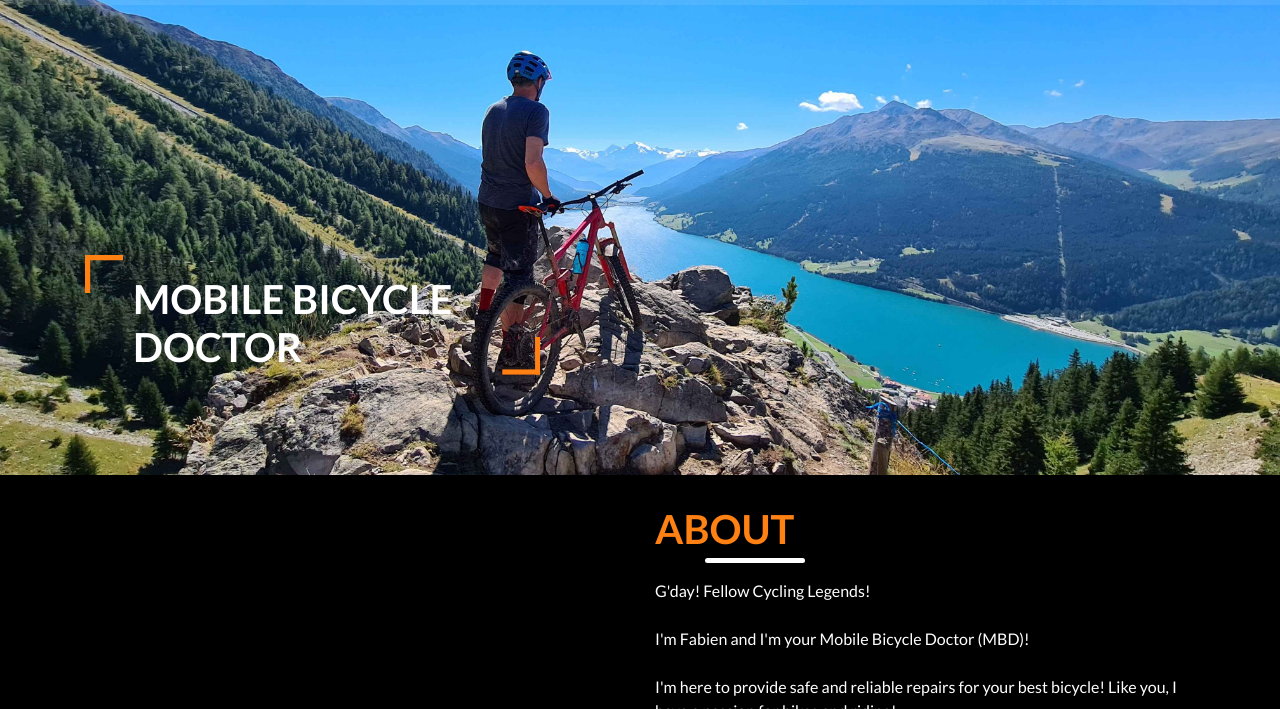
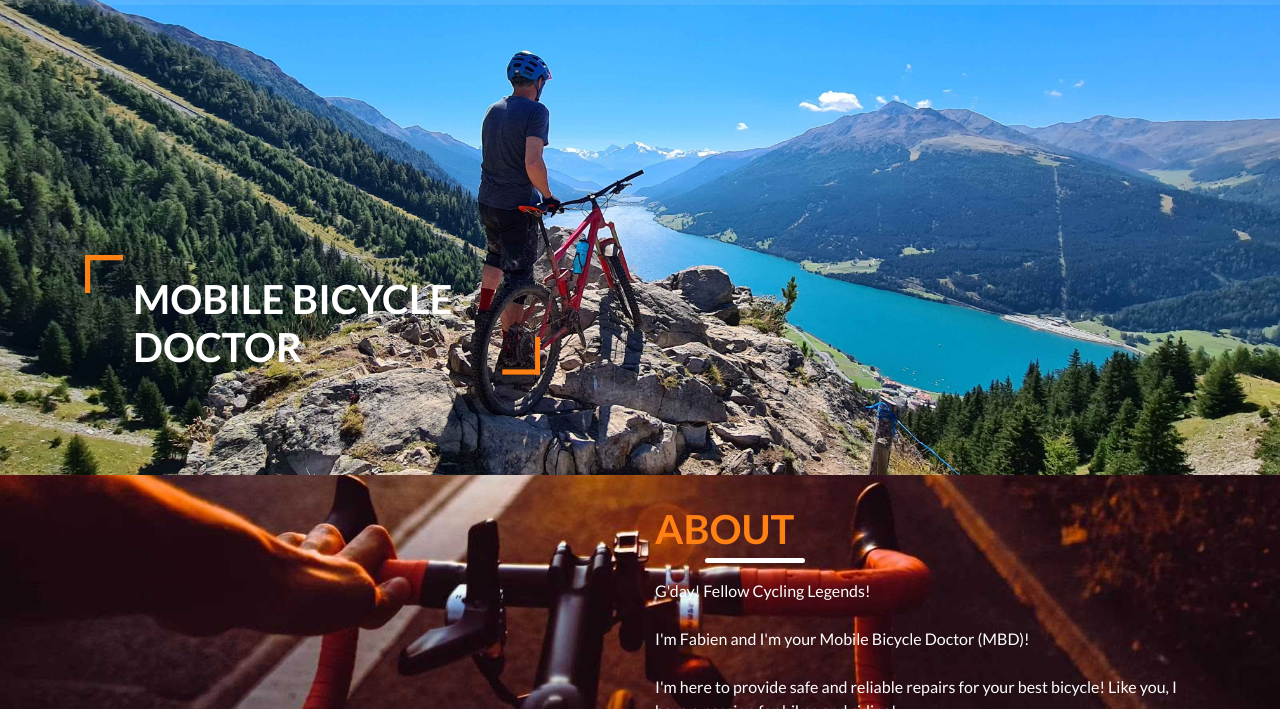
Before and after one commit to Fafesse/MobileBicycleDoctor, a plain HTML site: page index.html in a window 1280 px wide. Shown: the part 91-800 px from the top of the page. Drawn offline with Linux system fonts and the light colour scheme; a script that the page names is missing.

Commit message:
Back to the original - ABOUT

```diff
--- a/index.html
+++ b/index.html
@@ -129,7 +129,7 @@
       id="about"
       class="container-fluid fh5co-about-us pl-0 pr-0 parallax-window"
       data-parallax="scroll"
-      data-image-src="images/TEST1 - ABOUT.jpg"
+      data-image-src="images/about.jpg"
     >
       <div class="container">
         <div class="col-sm-6 offset-sm-6">
```
